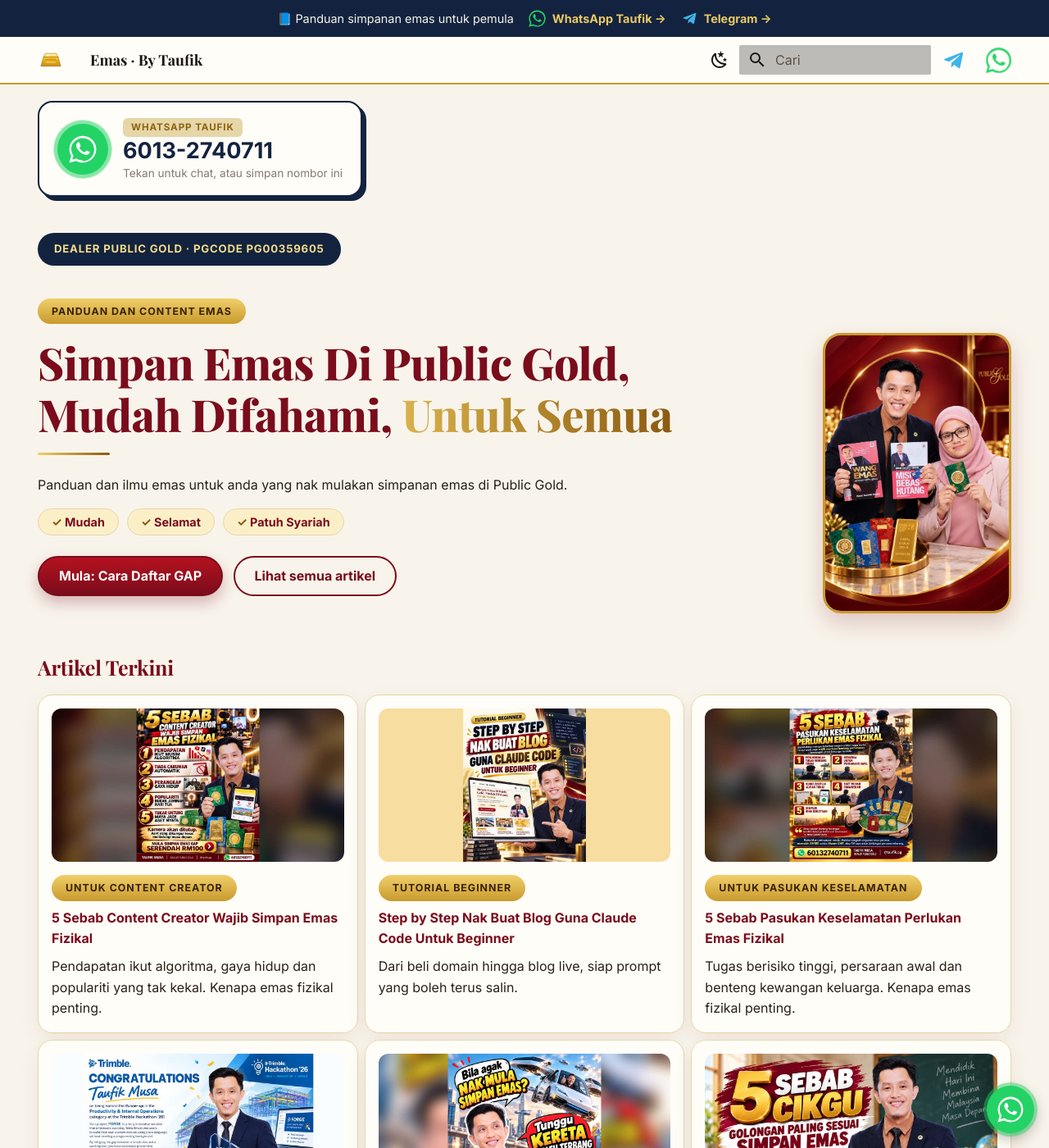
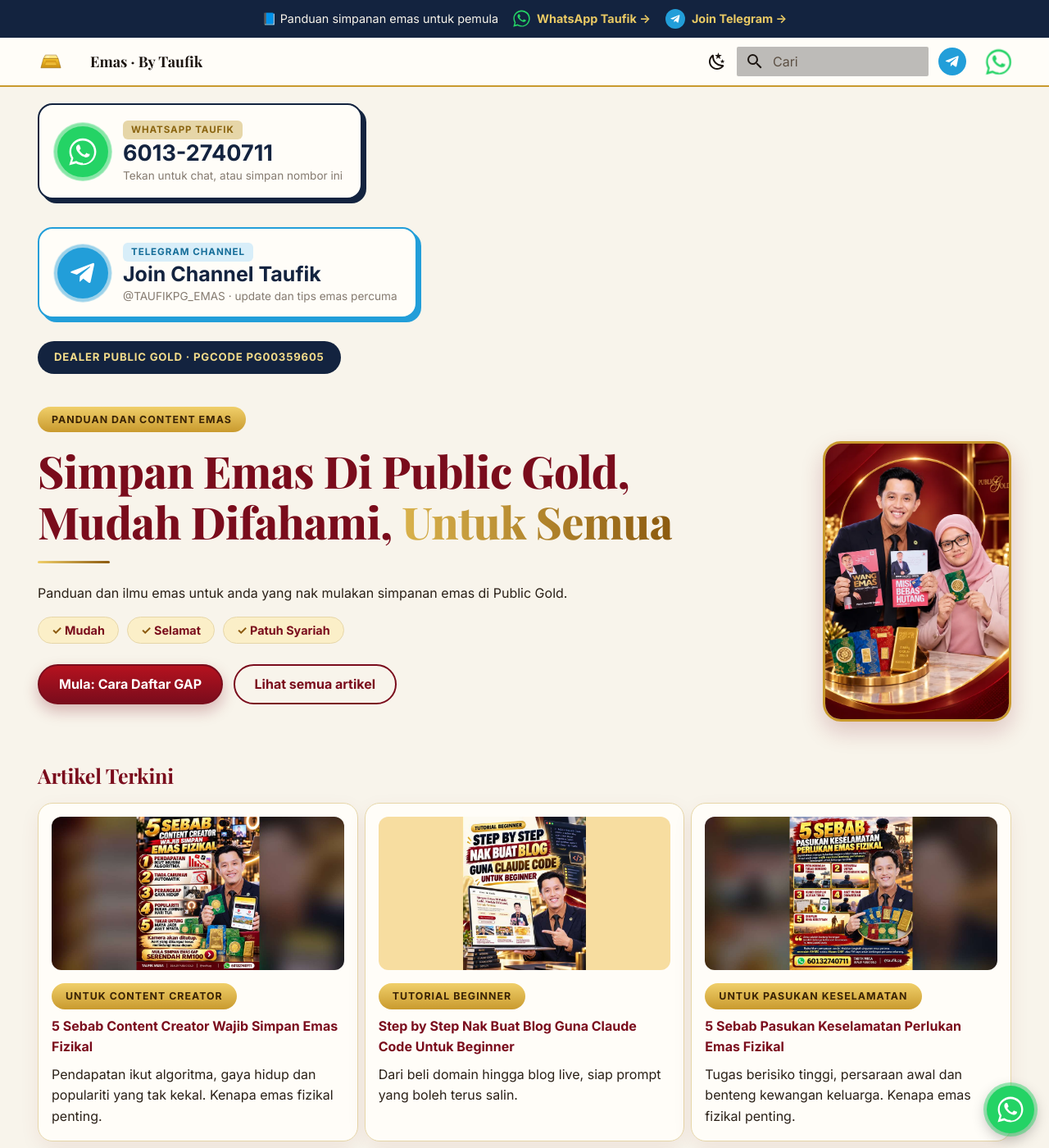
Before and after one commit to taufikmusa/emas, an MkDocs documentation site: the page built from docs/index.md, in a window 1280 px wide and 1400 px high. Shown: the whole window at 82% size. Built offline with MkDocs 1.6.1 and Material for MkDocs 9.7.7, drawn with Linux system fonts in a browser that asks for light colours; some web fonts are replaced.

Commit message:
Telegram: icon bulat biru, kad di bawah WhatsApp, fail CSS/JS baru untuk elak cache lama
Co-Authored-By: Claude Sonnet 5.5 <noreply@anthropic.com>
Claude-Session: https://claude.ai/code/session_01Kg5rzoNKh8hvmsKW8L46De

```diff
--- a/docs/index.md
+++ b/docs/index.md
@@ -13,6 +13,11 @@ hide:
 <a class="wa-card" href="https://api.whatsapp.com/send/?phone=60132740711&text=Boleh+guide+saya+simpan+emas+Public+Gold&type=phone_number&app_absent=0" target="_blank" rel="noopener">
   <span class="wa-ico"><svg viewBox="0 0 32 32" aria-hidden="true"><path fill="currentColor" d="M16 .6C7.5.6.6 7.5.6 16c0 2.8.7 5.4 2.1 7.8L.4 31.6l8-2.1c2.3 1.3 4.9 1.9 7.6 1.9h.1c8.5 0 15.4-6.9 15.4-15.4 0-4.1-1.6-8-4.5-10.9C24.1 2.2 20.2.6 16 .6zm0 28.2h-.1c-2.4 0-4.7-.6-6.8-1.9l-.5-.3-4.7 1.2 1.3-4.6-.3-.5c-1.4-2.2-2.1-4.7-2.1-7.3C2.7 9.2 8.7 3.3 16 3.3c3.5 0 6.8 1.4 9.3 3.8 2.5 2.5 3.8 5.8 3.8 9.3 0 7.3-5.9 13.2-13.1 13.2zm7.3-9.9c-.4-.2-2.4-1.2-2.7-1.3-.4-.1-.6-.2-.9.2-.3.4-1 1.3-1.2 1.5-.2.2-.4.3-.8.1-.4-.2-1.7-.6-3.2-2-1.2-1-2-2.4-2.2-2.8-.2-.4 0-.6.2-.8.2-.2.4-.4.6-.7.2-.2.3-.4.4-.7.1-.3 0-.5 0-.7-.1-.2-.9-2.1-1.2-2.9-.3-.8-.6-.7-.9-.7h-.7c-.3 0-.7.1-1 .5-.4.4-1.3 1.3-1.3 3.2 0 1.9 1.4 3.7 1.5 3.9.2.2 2.7 4.1 6.5 5.8.9.4 1.6.6 2.2.8.9.3 1.7.2 2.4.1.7-.1 2.4-1 2.7-1.9.3-.9.3-1.7.2-1.9-.1-.1-.3-.2-.7-.4z"/></svg></span>
   <span><span class="wa-label">WhatsApp Taufik</span><strong>6013-2740711</strong><small>Tekan untuk chat, atau simpan nombor ini</small></span>
+</a>
+
+<a class="tg-card" href="https://t.me/taufikpg_emas">
+  <span class="tg-ico"><svg viewBox="0 0 24 24" aria-hidden="true"><circle cx="12" cy="12" r="12" fill="#229ED9"/><path fill="#fff" transform="translate(4.4 4.5) scale(.62)" d="M9.78 18.65l.28-4.23 7.68-6.92c.34-.31-.07-.46-.52-.19L7.74 13.3 3.64 12c-.88-.25-.89-.86.2-1.3l15.97-6.16c.73-.33 1.43.18 1.15 1.3l-2.72 12.81c-.19.91-.74 1.13-1.5.71L12.6 16.3l-1.99 1.93c-.23.23-.42.42-.83.42z"/></svg></span>
+  <span><span class="tg-label">Telegram Channel</span><strong>Join Channel Taufik</strong><small>@TAUFIKPG_EMAS · update dan tips emas percuma</small></span>
 </a>
 
 <p class="pg-pill">Dealer Public Gold · PGCode PG00359605</p>
--- /dev/null
+++ b/docs/javascripts/telegram.js
@@ -0,0 +1,21 @@
+/* Icon Telegram dalam header (pautan dan icon diambil daripada .tg-src dalam footer). */
+(function () {
+  function injectTelegram() {
+    var inner = document.querySelector(".md-header__inner");
+    var src = document.querySelector(".tg-src");
+    if (!inner || !src || inner.querySelector(".tg-head")) return;
+    var a = document.createElement("a");
+    a.className = "md-header__button md-icon tg-head";
+    a.href = src.href;
+    a.setAttribute("aria-label", "Join channel Telegram Taufik");
+    a.innerHTML = src.innerHTML;
+    var wa = inner.querySelector(".wa-head");
+    inner.insertBefore(a, wa || null);
+  }
+
+  if (window.document$ && window.document$.subscribe) {
+    window.document$.subscribe(injectTelegram);
+  } else {
+    document.addEventListener("DOMContentLoaded", injectTelegram);
+  }
+})();
--- a/docs/javascripts/whatsapp.js
+++ b/docs/javascripts/whatsapp.js
@@ -15,19 +15,6 @@
     inner.appendChild(a);
   }
 
-  function injectTelegram() {
-    var inner = document.querySelector(".md-header__inner");
-    var src = document.querySelector(".tg-src");
-    if (!inner || !src || inner.querySelector(".tg-head")) return;
-    var a = document.createElement("a");
-    a.className = "md-header__button md-icon tg-head";
-    a.href = src.href;
-    a.setAttribute("aria-label", "Telegram Taufik");
-    a.innerHTML = src.innerHTML;
-    var wa = inner.querySelector(".wa-head");
-    inner.insertBefore(a, wa || null);
-  }
-
   /* Pada telefon logo disembunyikan, jadi tajuk tapak perlu jadi pautan ke home. */
   function homeFromTitle(e) {
     var topic = e.target.closest && e.target.closest(".md-header__topic:first-child");
@@ -39,7 +26,6 @@
 
   function init() {
     injectWhatsApp();
-    injectTelegram();
     var title = document.querySelector(".md-header__title");
     if (title && !title.dataset.homeLink) {
       title.dataset.homeLink = "1";
--- a/docs/stylesheets/extra.css
+++ b/docs/stylesheets/site.css
@@ -77,15 +77,6 @@ body { font-feature-settings: "ss01"; }
   font-weight: 700;
 }
 .md-banner .banner-wa:hover { color: #fff; }
-.md-banner .banner-tg {
-  display: inline-flex;
-  align-items: center;
-  gap: .35rem;
-  color: #E9C964;
-  font-weight: 700;
-}
-.md-banner .banner-tg:hover { color: #fff; }
-.md-banner .banner-tg svg { width: 1.05rem; height: 1.05rem; color: #3FB4EA; display: block; }
 .md-banner .wa-ico svg { width: 1.05rem; height: 1.05rem; color: var(--wa); display: block; }
 
 /* Header */
@@ -99,9 +90,6 @@ body { font-feature-settings: "ss01"; }
 .md-header__button.wa-head { color: var(--wa); }
 .md-header__button.wa-head svg { width: 1.55rem; height: 1.55rem; }
 .md-header__button.wa-head:hover { opacity: .8; }
-.md-header__button.tg-head { color: #3FB4EA; }
-.md-header__button.tg-head svg { width: 1.55rem; height: 1.55rem; }
-.md-header__button.tg-head:hover { opacity: .8; }
 
 /* Tab dan menu */
 .md-nav__item .md-nav__link--active,
--- /dev/null
+++ b/docs/stylesheets/telegram.css
@@ -0,0 +1,69 @@
+/* Telegram: banner, header, kad homepage dan butang. Fail berasingan supaya cache lama tak halang. */
+.md-banner .banner-tg {
+  display: inline-flex;
+  align-items: center;
+  gap: .4rem;
+  color: #E9C964;
+  font-weight: 700;
+}
+.md-banner .banner-tg:hover { color: #fff; }
+.md-banner .banner-tg svg { width: 1.2rem; height: 1.2rem; display: block; flex: none; }
+
+.md-header__button.tg-head svg { width: 1.7rem; height: 1.7rem; display: block; }
+.md-header__button.tg-head:hover { opacity: .8; }
+
+.tg-card {
+  display: flex;
+  width: fit-content;
+  max-width: 100%;
+  align-items: center;
+  gap: .9rem;
+  background: var(--cream-2);
+  border: 2px solid #229ED9;
+  border-radius: 18px;
+  box-shadow: 5px 5px 0 #229ED9;
+  padding: .7rem 1.1rem;
+  margin: -.5rem 0 1.4rem;
+  color: var(--navy) !important;
+  text-decoration: none;
+  transition: transform .15s;
+}
+.tg-card:hover { transform: translate(-1px, -1px); }
+.tg-card .tg-ico {
+  position: relative;
+  isolation: isolate;
+  width: 3.1rem;
+  height: 3.1rem;
+  flex: none;
+}
+.tg-card .tg-ico svg { width: 100%; height: 100%; display: block; }
+.tg-card .tg-ico::before {
+  content: "";
+  position: absolute;
+  inset: 0;
+  border-radius: 50%;
+  background: #229ED9;
+  opacity: .5;
+  z-index: -1;
+  animation: wa-ripple 2.2s ease-out infinite;
+}
+.tg-card .tg-label {
+  display: inline-block;
+  background: #D8EEF9;
+  color: #166E99;
+  font-size: .58rem;
+  font-weight: 800;
+  letter-spacing: .08em;
+  text-transform: uppercase;
+  padding: .12rem .5rem;
+  border-radius: 6px;
+}
+.tg-card strong { display: block; font-size: 1.25rem; line-height: 1.25; }
+.tg-card small { display: block; font-size: .68rem; color: #5C4F43; }
+[data-md-color-scheme="slate"] .tg-card { background: #221A16; color: #F2E8D5 !important; }
+[data-md-color-scheme="slate"] .tg-card small { color: #CFC2A8; }
+@media (prefers-reduced-motion: reduce) { .tg-card .tg-ico::before { animation: none; } }
+
+.md-typeset .btn-tg { background: #229ED9; border-color: #1B8DC4; color: #fff; }
+.md-typeset .btn-tg:hover { background: #1B8DC4; border-color: #1B8DC4; color: #fff; }
+.md-typeset .cta .md-button.btn-tg { color: #fff; }
--- a/mkdocs.yml
+++ b/mkdocs.yml
@@ -36,10 +36,12 @@ theme:
 
 extra_css:
   - https://fonts.googleapis.com/css2?family=Playfair+Display:ital,wght@0,600;0,700;0,800;1,600&display=swap
-  - stylesheets/extra.css
+  - stylesheets/site.css
+  - stylesheets/telegram.css
 
 extra_javascript:
   - javascripts/whatsapp.js
+  - javascripts/telegram.js
   - javascripts/carousel.js
 
 markdown_extensions:
--- a/overrides/main.html
+++ b/overrides/main.html
@@ -25,7 +25,7 @@
   <a class="banner-wa" href="{{ config.extra.whatsapp_url }}" target="_blank" rel="noopener">
     <span class="wa-ico"><svg viewBox="0 0 32 32" aria-hidden="true"><path fill="currentColor" d="M16 .6C7.5.6.6 7.5.6 16c0 2.8.7 5.4 2.1 7.8L.4 31.6l8-2.1c2.3 1.3 4.9 1.9 7.6 1.9h.1c8.5 0 15.4-6.9 15.4-15.4 0-4.1-1.6-8-4.5-10.9C24.1 2.2 20.2.6 16 .6zm0 28.2h-.1c-2.4 0-4.7-.6-6.8-1.9l-.5-.3-4.7 1.2 1.3-4.6-.3-.5c-1.4-2.2-2.1-4.7-2.1-7.3C2.7 9.2 8.7 3.3 16 3.3c3.5 0 6.8 1.4 9.3 3.8 2.5 2.5 3.8 5.8 3.8 9.3 0 7.3-5.9 13.2-13.1 13.2zm7.3-9.9c-.4-.2-2.4-1.2-2.7-1.3-.4-.1-.6-.2-.9.2-.3.4-1 1.3-1.2 1.5-.2.2-.4.3-.8.1-.4-.2-1.7-.6-3.2-2-1.2-1-2-2.4-2.2-2.8-.2-.4 0-.6.2-.8.2-.2.4-.4.6-.7.2-.2.3-.4.4-.7.1-.3 0-.5 0-.7-.1-.2-.9-2.1-1.2-2.9-.3-.8-.6-.7-.9-.7h-.7c-.3 0-.7.1-1 .5-.4.4-1.3 1.3-1.3 3.2 0 1.9 1.4 3.7 1.5 3.9.2.2 2.7 4.1 6.5 5.8.9.4 1.6.6 2.2.8.9.3 1.7.2 2.4.1.7-.1 2.4-1 2.7-1.9.3-.9.3-1.7.2-1.9-.1-.1-.3-.2-.7-.4z"/></svg></span> WhatsApp Taufik →
   </a>
-  <a class="banner-tg" href="{{ config.extra.telegram_url }}" rel="noopener"><svg viewBox="0 0 24 24" aria-hidden="true"><path fill="currentColor" d="M9.78 18.65l.28-4.23 7.68-6.92c.34-.31-.07-.46-.52-.19L7.74 13.3 3.64 12c-.88-.25-.89-.86.2-1.3l15.97-6.16c.73-.33 1.43.18 1.15 1.3l-2.72 12.81c-.19.91-.74 1.13-1.5.71L12.6 16.3l-1.99 1.93c-.23.23-.42.42-.83.42z"/></svg> Telegram →</a>
+  <a class="banner-tg" href="{{ config.extra.telegram_url }}" rel="noopener"><svg viewBox="0 0 24 24" aria-hidden="true"><circle cx="12" cy="12" r="12" fill="#229ED9"/><path fill="#fff" transform="translate(4.4 4.5) scale(.62)" d="M9.78 18.65l.28-4.23 7.68-6.92c.34-.31-.07-.46-.52-.19L7.74 13.3 3.64 12c-.88-.25-.89-.86.2-1.3l15.97-6.16c.73-.33 1.43.18 1.15 1.3l-2.72 12.81c-.19.91-.74 1.13-1.5.71L12.6 16.3l-1.99 1.93c-.23.23-.42.42-.83.42z"/></svg> Join Telegram →</a>
 {% endblock %}
 
 {% block footer %}
@@ -33,5 +33,5 @@
   <a class="wa-float" href="{{ config.extra.whatsapp_url }}" target="_blank" rel="noopener" aria-label="WhatsApp Taufik">
     <svg viewBox="0 0 32 32" aria-hidden="true"><path fill="currentColor" d="M16 .6C7.5.6.6 7.5.6 16c0 2.8.7 5.4 2.1 7.8L.4 31.6l8-2.1c2.3 1.3 4.9 1.9 7.6 1.9h.1c8.5 0 15.4-6.9 15.4-15.4 0-4.1-1.6-8-4.5-10.9C24.1 2.2 20.2.6 16 .6zm0 28.2h-.1c-2.4 0-4.7-.6-6.8-1.9l-.5-.3-4.7 1.2 1.3-4.6-.3-.5c-1.4-2.2-2.1-4.7-2.1-7.3C2.7 9.2 8.7 3.3 16 3.3c3.5 0 6.8 1.4 9.3 3.8 2.5 2.5 3.8 5.8 3.8 9.3 0 7.3-5.9 13.2-13.1 13.2zm7.3-9.9c-.4-.2-2.4-1.2-2.7-1.3-.4-.1-.6-.2-.9.2-.3.4-1 1.3-1.2 1.5-.2.2-.4.3-.8.1-.4-.2-1.7-.6-3.2-2-1.2-1-2-2.4-2.2-2.8-.2-.4 0-.6.2-.8.2-.2.4-.4.6-.7.2-.2.3-.4.4-.7.1-.3 0-.5 0-.7-.1-.2-.9-2.1-1.2-2.9-.3-.8-.6-.7-.9-.7h-.7c-.3 0-.7.1-1 .5-.4.4-1.3 1.3-1.3 3.2 0 1.9 1.4 3.7 1.5 3.9.2.2 2.7 4.1 6.5 5.8.9.4 1.6.6 2.2.8.9.3 1.7.2 2.4.1.7-.1 2.4-1 2.7-1.9.3-.9.3-1.7.2-1.9-.1-.1-.3-.2-.7-.4z"/></svg>
   </a>
-  <a class="tg-src" href="{{ config.extra.telegram_url }}" hidden><svg viewBox="0 0 24 24" aria-hidden="true"><path fill="currentColor" d="M9.78 18.65l.28-4.23 7.68-6.92c.34-.31-.07-.46-.52-.19L7.74 13.3 3.64 12c-.88-.25-.89-.86.2-1.3l15.97-6.16c.73-.33 1.43.18 1.15 1.3l-2.72 12.81c-.19.91-.74 1.13-1.5.71L12.6 16.3l-1.99 1.93c-.23.23-.42.42-.83.42z"/></svg></a>
+  <a class="tg-src" href="{{ config.extra.telegram_url }}" hidden><svg viewBox="0 0 24 24" aria-hidden="true"><circle cx="12" cy="12" r="12" fill="#229ED9"/><path fill="#fff" transform="translate(4.4 4.5) scale(.62)" d="M9.78 18.65l.28-4.23 7.68-6.92c.34-.31-.07-.46-.52-.19L7.74 13.3 3.64 12c-.88-.25-.89-.86.2-1.3l15.97-6.16c.73-.33 1.43.18 1.15 1.3l-2.72 12.81c-.19.91-.74 1.13-1.5.71L12.6 16.3l-1.99 1.93c-.23.23-.42.42-.83.42z"/></svg></a>
 {% endblock %}
```
Also changed, not shown: CLAUDE.md (+1 -1 lines).
